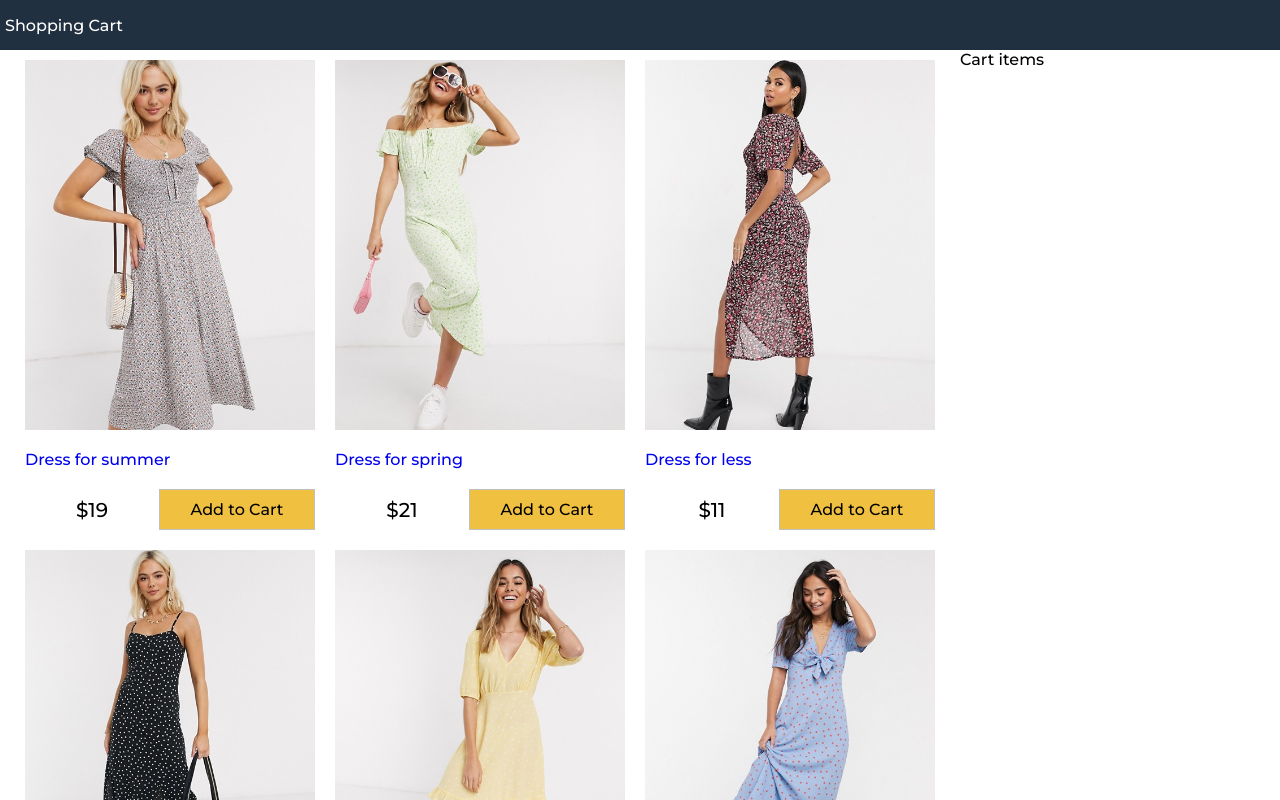
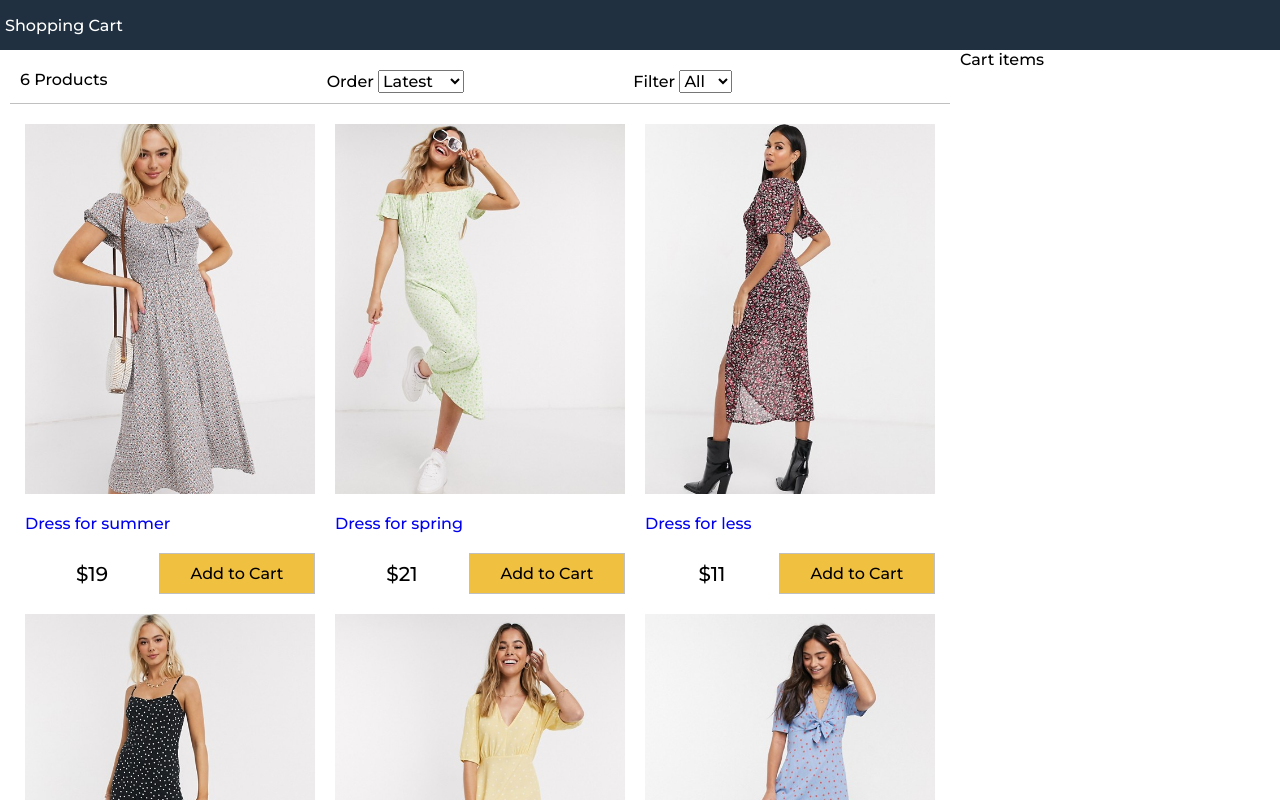
Before and after one commit to luizsaulo/scandiweb_shopping_cart, a React (Create React App) app: page / in a window 1280 px wide. Shown: the top 800 px of the page. Built offline with nearby package versions, Linux system fonts and the light colour scheme.

Commit message:
inclusion of filter component working properly and inclusion of styles

```diff
--- a/src/App.js
+++ b/src/App.js
@@ -1,4 +1,5 @@
 import React from "react";
+import Filter from "./components/Filter";
 import Products from "./components/Products";
 import data from './data.json';
 
@@ -12,6 +13,39 @@
     };
   }
 
+  sortProducts = (event) => {
+    const sort = event.target.value;
+    this.setState((state) => ({
+      sort: sort,
+      products : this.state.products
+      .slice()
+      .sort((a,b) =>
+        sort === "lowest"
+        ? a.price > b.price
+        ? 1
+        :-1
+        : sort === "highest"
+        ? a.price < b.price
+        ? 1
+        :-1
+        : a._id < b._id
+        ? 1
+        :-1
+      ),
+    }));
+  };
+
+  filterProducts = (event) => {
+    if (event.target.value === "") {
+      this.setState({ size: event.target.value, products: data.products });
+    } else {
+      this.setState({
+        size: event.target.value,
+        products: data.products.filter((product) => product.availableSizes.indexOf(event.target.value) >= 0)
+      });
+    }
+  };
+
   render() {
     return (
       <div className="grid-container">
@@ -21,6 +55,13 @@
         <main>
           <div className="content">
             <div className="main">
+              <Filter
+                count={this.state.products.length}
+                size={this.state.size}
+                sort={this.state.sort}
+                filterProducts={this.filterProducts}
+                sortProducts={this.sortProducts}
+              ></Filter>
               <Products products={this.state.products}></Products>
             </div>
             <div className="sidebar">
--- /dev/null
+++ b/src/components/Filter.js
@@ -0,0 +1,31 @@
+import React, { Component } from 'react'
+
+export default class Filter extends Component {
+    render() {
+        return (
+            <div className='filter'>
+                <div className='filter-result'>{this.props.count} Products</div>
+                <div className='filter-sort'>
+                    Order  {" "}
+                    <select value={this.props.sort} onChange={this.props.sortProducts}>
+                        <option>Latest</option>
+                        <option value='lowest'>Lowest</option>
+                        <option value='highest'>Highest</option>
+                    </select>
+                </div>
+                <div className='filter-size'>
+                    Filter {" "}
+                    <select value={this.props.size} onChange={this.props.filterProducts}>
+                        <option value=''>All</option>
+                        <option value='SS'>SS</option>
+                        <option value='S'>S</option>
+                        <option value='M'>M</option>
+                        <option value='L'>L</option>
+                        <option value='XL'>XL</option>
+                        <option value='XXL'>XXL</option>
+                    </select>
+                </div>
+            </div>
+        )
+    }
+}
--- a/src/index.css
+++ b/src/index.css
@@ -133,3 +133,17 @@
 .button.primary {
   background-color: #f0c040;
 }
+
+/* Filter */
+
+.filter {
+  display: flex;
+  justify-content: space-between;
+  padding: 1rem;
+  margin: 1rem;
+  border-bottom: 0.1rem #c0c0c0 solid;
+}
+
+.filter div {
+  flex: 1;
+}
```
